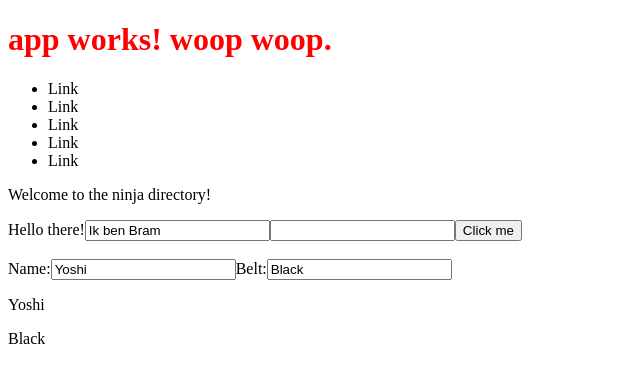
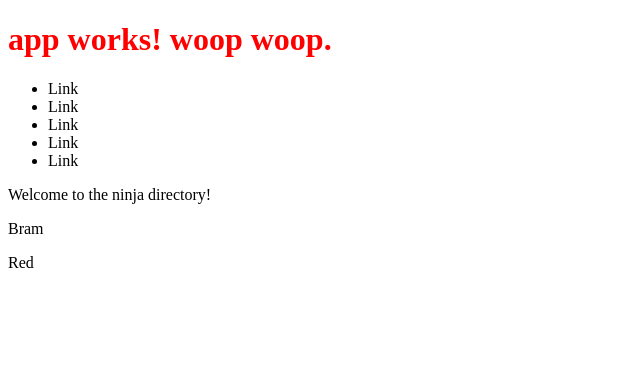
Before and after one commit to bramho/angular2-ninja-directory-tutorial, an Angular app: page / in a window 1280 px wide. Shown: the top 382 px of the page, without its empty margins (0-640 px from the left). Built offline with nearby package versions, Linux system fonts and the light colour scheme.

Commit message:
Added a custom property binder

```diff
--- a/src/app/app.component.html
+++ b/src/app/app.component.html
@@ -12,5 +12,5 @@
 </header>
 
 <section id="main">
-   <app-home>Hello there!</app-home>
+   <app-home [ninja]="ninja">Hello there!</app-home>
 </section>
--- a/src/app/app.component.ts
+++ b/src/app/app.component.ts
@@ -8,4 +8,9 @@
 export class AppComponent {
   title = 'app works! woop woop.';
   name = 'Bram';
+
+  ninja = {
+     name: "Bram",
+     belt: "Red"
+ };
 }
--- a/src/app/home/home.component.html
+++ b/src/app/home/home.component.html
@@ -1,19 +1,4 @@
-<p>
-  {{homeTitle}}
-</p>
-<ng-content></ng-content>
+<p>{{homeTitle}}</p>
 
-<!-- Property Binding -->
-<input [value]="inputValue" />
-<input [attr.required]="inputBoolean" />
-<button (click)="alertMe('I am Bram')">Click me</button>
-<br />
-<br />
-
-<!-- Two way Data Binding -->
-<label>Name:</label>
-<input [(ngModel)]="ninja.name" />
-<label>Belt:</label>
-<input [(ngModel)]="ninja.belt" />
 <p>{{ninja.name}}</p>
 <p>{{ninja.belt}}</p>
--- a/src/app/home/home.component.ts
+++ b/src/app/home/home.component.ts
@@ -1,4 +1,4 @@
-import { Component, OnInit } from '@angular/core';
+import { Component, OnInit, Input } from '@angular/core';
 
 @Component({
   selector: 'app-home',
@@ -8,17 +8,7 @@
 export class HomeComponent implements OnInit {
 
    homeTitle = 'Welcome to the ninja directory!';
-   inputValue = "Ik ben Bram";
-   inputBoolean = true;
-
-   ninja = {
-      name: "Yoshi",
-      belt: "Black"
-   };
-
-   alertMe(val) {
-      alert(val);
-   }
+   @Input() ninja;
 
   constructor() { }
 
```
